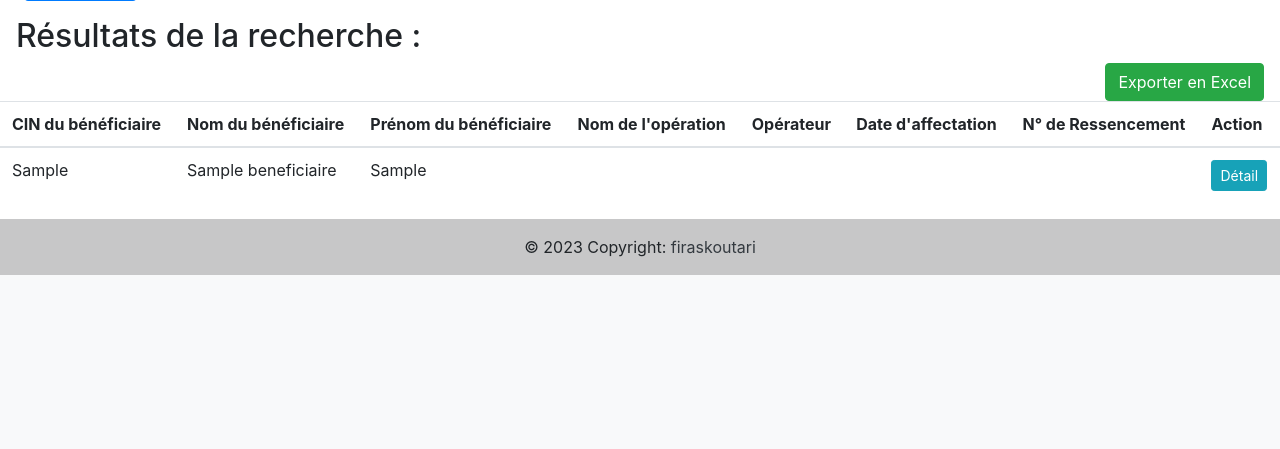
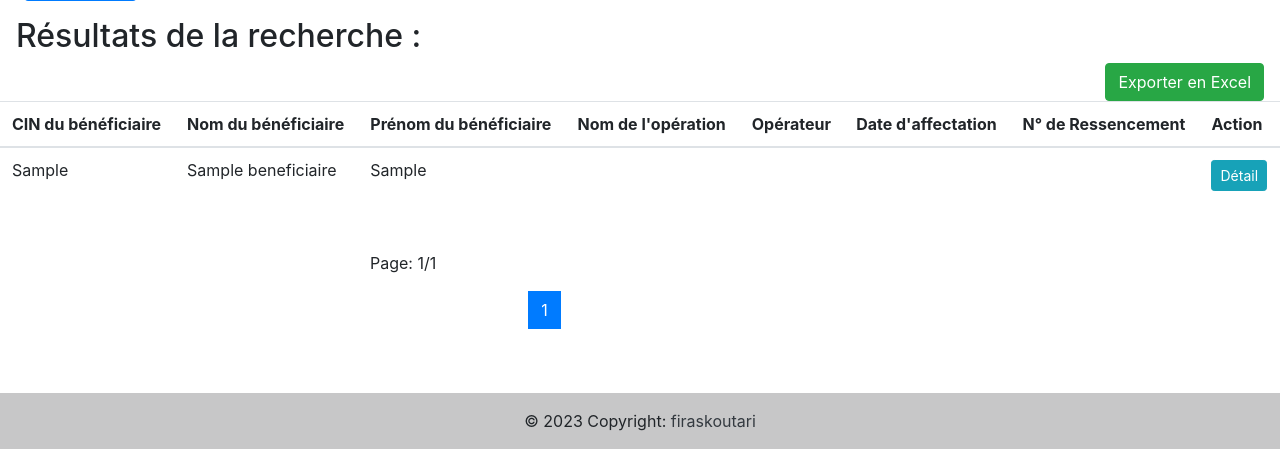
Before and after one commit to FirasKoutari/Gestion_Beneficiaire_V3, a Django app: page /search/ in a window 1280 px wide. Shown: the part 569-1018 px from the top of the page. Before the commit the page ends 844 px from the top, so only its background shows below. Run offline with Django 3.2, Linux system fonts and the light colour scheme; tables that the repository leaves empty hold one stand-in row (values such as "Sample post"); some libraries are stand-ins or nearby versions.

Commit message:
paginator search.html

```diff
--- a/mon_env/gestion_beneficiaire/beneficiaires/views.py
+++ b/mon_env/gestion_beneficiaire/beneficiaires/views.py
@@ -410,7 +410,10 @@ def search_beneficiaires(request):
             enfant = Enfant.objects.filter(prenom__icontains=prenom_enfant)
             beneficiaires = beneficiaires.filter(enfant__in=enfant)
 
+        page_number = request.GET.get('page', 1)  # Get the page number from the query parameters
+        paginator = Paginator(beneficiaires, 2)  # Create a Paginator object with 10 items per page
+        page = paginator.get_page(page_number)
 
-        return render(request, 'pages/search.html', {'beneficiaires': beneficiaires})
+        return render(request, 'pages/search.html', {'beneficiaires': page})
     else:
         return render(request, 'pages/search.html')
--- a/mon_env/gestion_beneficiaire/templates/pages/search.html
+++ b/mon_env/gestion_beneficiaire/templates/pages/search.html
@@ -130,6 +130,39 @@
                 {% endfor %}
             </tbody>
         </table>
+        <!-- Add the paginator at the bottom of the page -->
+        <div class="container">
+            <div class="row my-5">
+                <div class="col-md-4 offset-md-3">
+                    <p>Page: {{ beneficiaires.number }}/{{ beneficiaires.paginator.num_pages }}</p>
+                    <nav aria-label="...">
+                        <ul class="pagination justify-content-center">
+                            <li class="page-item {% if not beneficiaires.has_previous %}disabled{% endif %}">
+                                {% if beneficiaires.has_previous %}
+                                <a class="page-link" href="{% url 'search' %}?page={{ beneficiaires.previous_page_number }}">Previous</a>
+                                {% endif %}
+                            </li>
+                            {% for num_page in beneficiaires.paginator.page_range %}
+                            {% if beneficiaires.number == num_page %}
+                            <li class="page-item active" aria-current="page">
+                                <span class="page-link">{{ num_page }}</span>
+                            </li>
+                            {% else %}
+                            <li class="page-item">
+                                <a class="page-link" href="{% url 'search' %}?page={{ num_page }}">{{ num_page }}</a>
+                            </li>
+                            {% endif %}
+                            {% endfor %}
+                            <li class="page-item {% if not beneficiaires.has_next %}disabled{% endif %}">
+                                {% if beneficiaires.has_next %}
+                                <a class="page-link" href="{% url 'search' %}?page={{ beneficiaires.next_page_number }}">Next</a>
+                                {% endif %}
+                            </li>
+                        </ul>
+                    </nav>
+                </div>
+            </div>
+        </div>
 
     {% else %}
         <p>Aucun bénéficiaire trouvé.</p>
```
